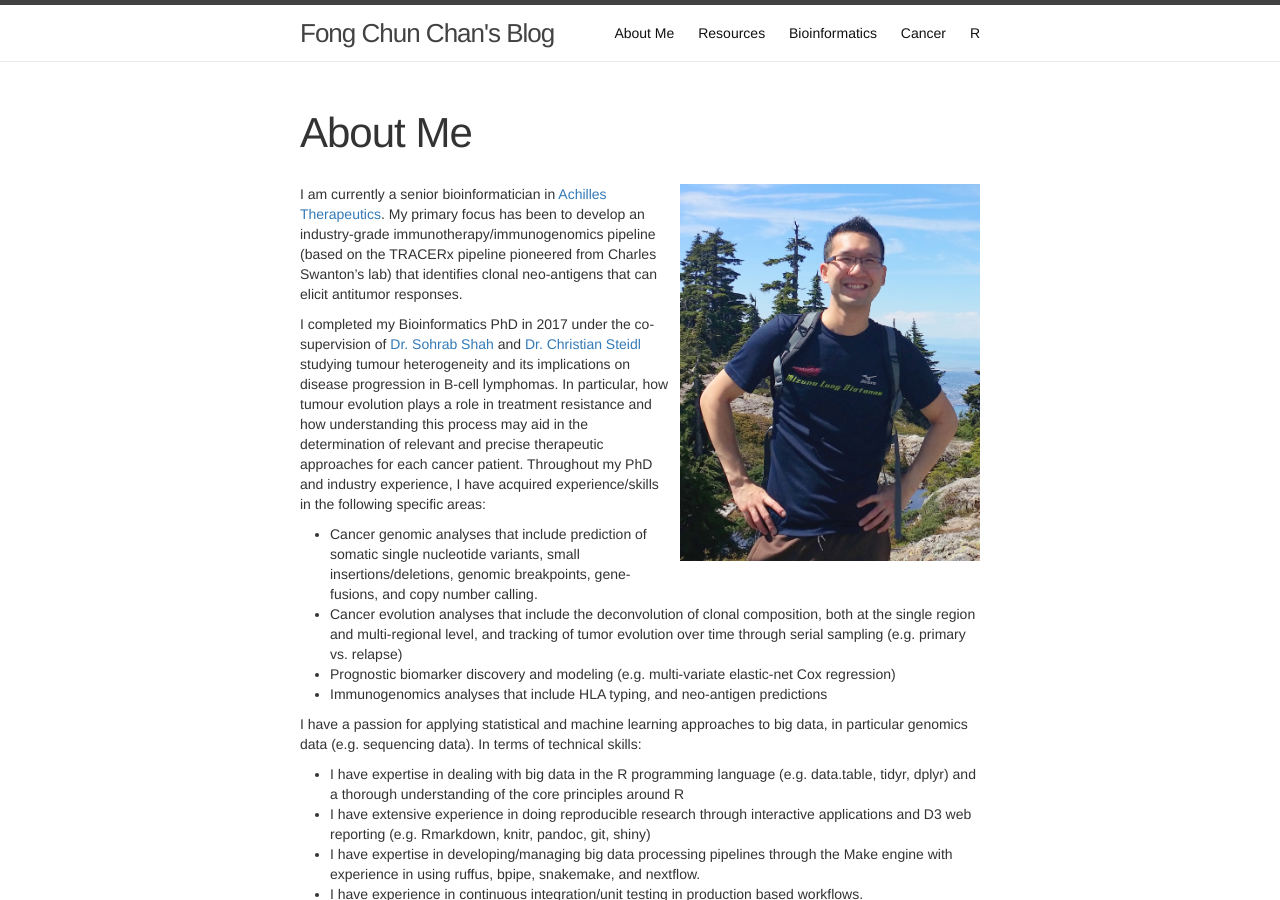
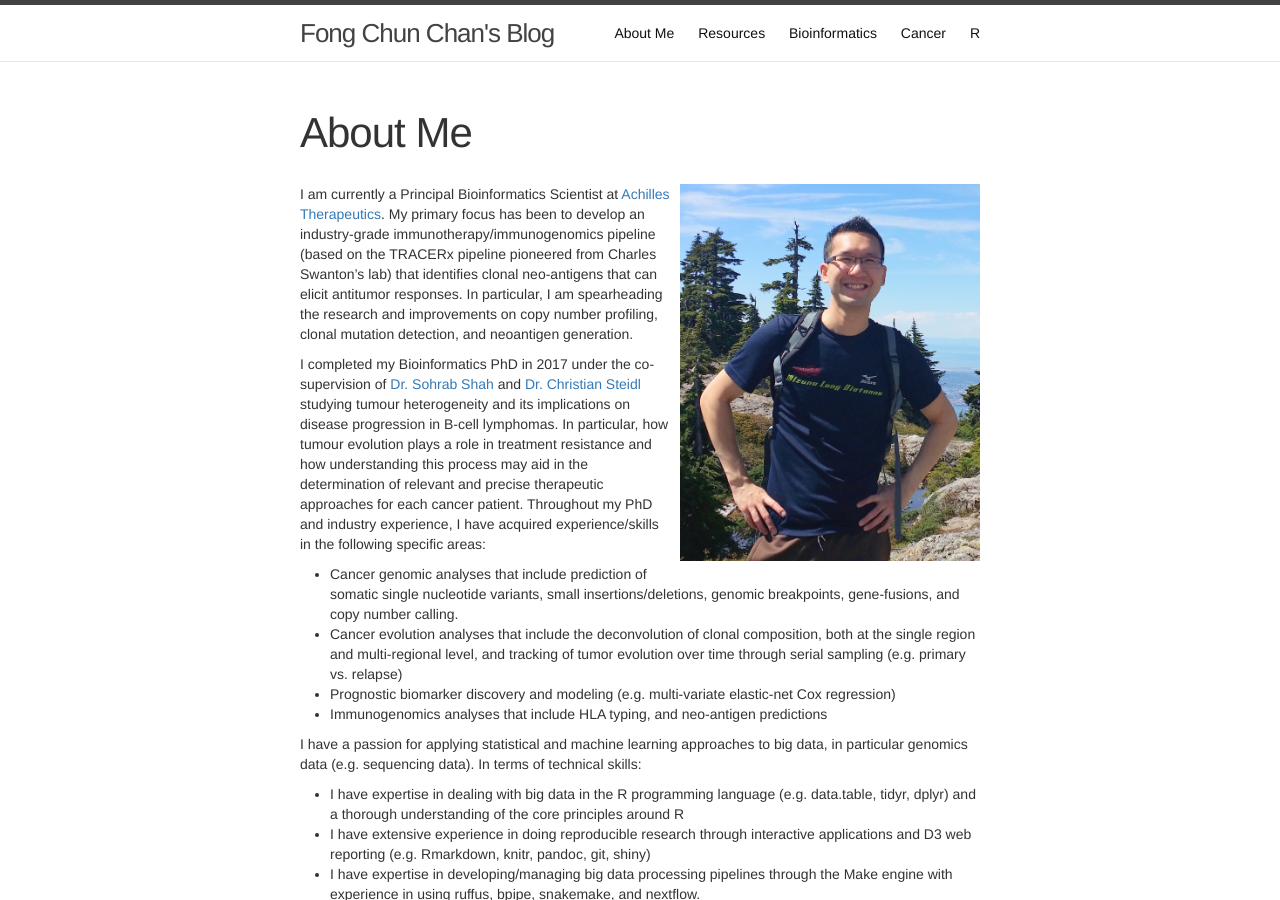
Before and after one commit to tinyheero/tinyheero.github.io, a Jekyll site: the page built from about.md, in a window 1280 px wide and 900 px high. Built offline with Jekyll 4.4.1, drawn with Linux system fonts in a browser that asks for light colours; nearby versions of some CDN libraries; library files that are not in the unit come from our copies.

Commit message:
Update about.md

```diff
--- a/about.md
+++ b/about.md
@@ -7,7 +7,7 @@ permalink: /about/
 
 <img src="{{ site.url }}/assets/fong-internet.jpg" alt="Fong Chun Chan" style="width: 300px;" class="floatright" />
 
-I am currently a senior bioinformatician in [Achilles Therapeutics](http://achillestx.com/). My primary focus has been to develop an industry-grade immunotherapy/immunogenomics pipeline (based on the TRACERx pipeline pioneered from Charles Swanton's lab) that identifies clonal neo-antigens that can elicit antitumor responses.
+I am currently a Principal Bioinformatics Scientist at [Achilles Therapeutics](http://achillestx.com/). My primary focus has been to develop an industry-grade immunotherapy/immunogenomics pipeline (based on the TRACERx pipeline pioneered from Charles Swanton's lab) that identifies clonal neo-antigens that can elicit antitumor responses. In particular, I am spearheading the research and improvements on copy number profiling, clonal mutation detection, and neoantigen generation.
 
 I completed my Bioinformatics PhD in 2017 under the co-supervision of [Dr. Sohrab Shah](http://compbio.bccrc.ca/) and [Dr. Christian Steidl](http://steidllab.med.ubc.ca/) studying tumour heterogeneity and its implications on disease progression in B-cell lymphomas. In particular, how tumour evolution plays a role in treatment resistance and how understanding this process may aid in the determination of relevant and precise therapeutic approaches for each cancer patient. Throughout my PhD and industry experience, I have acquired experience/skills in the following specific areas:
 
```
